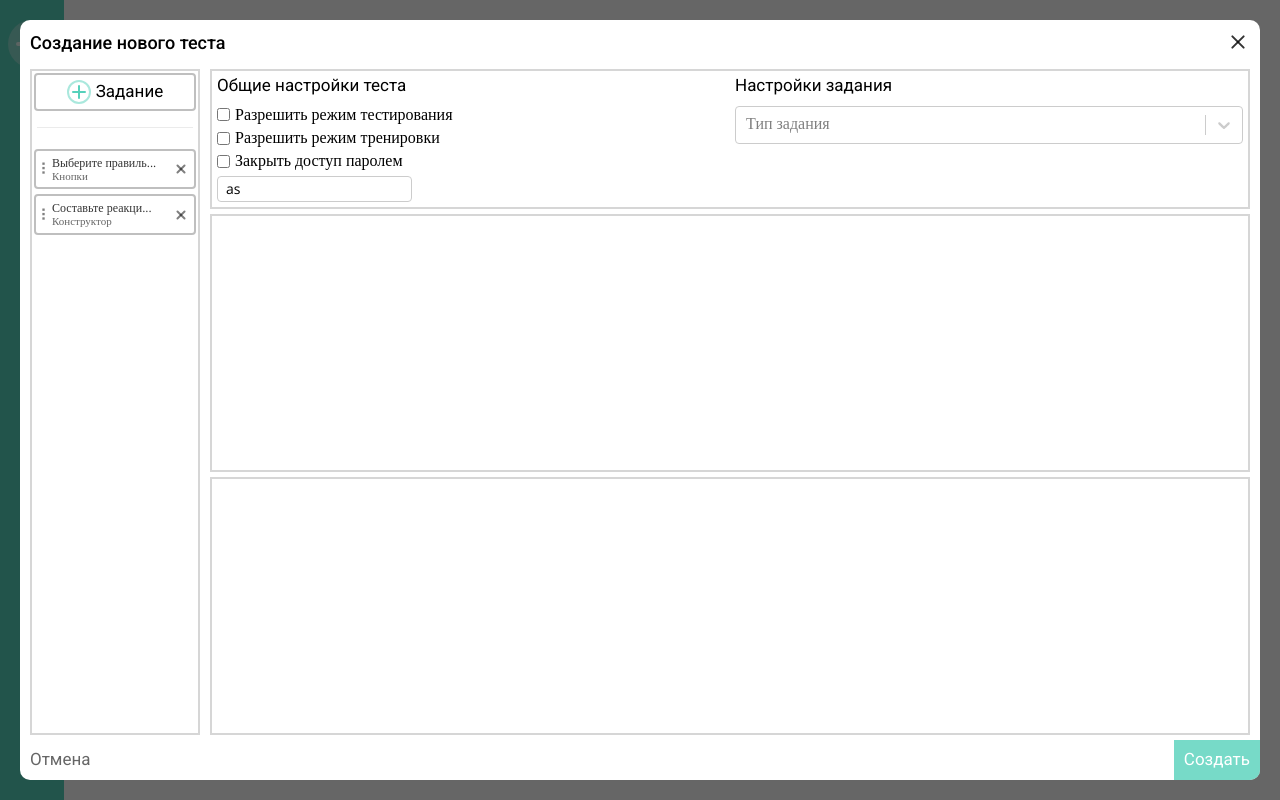
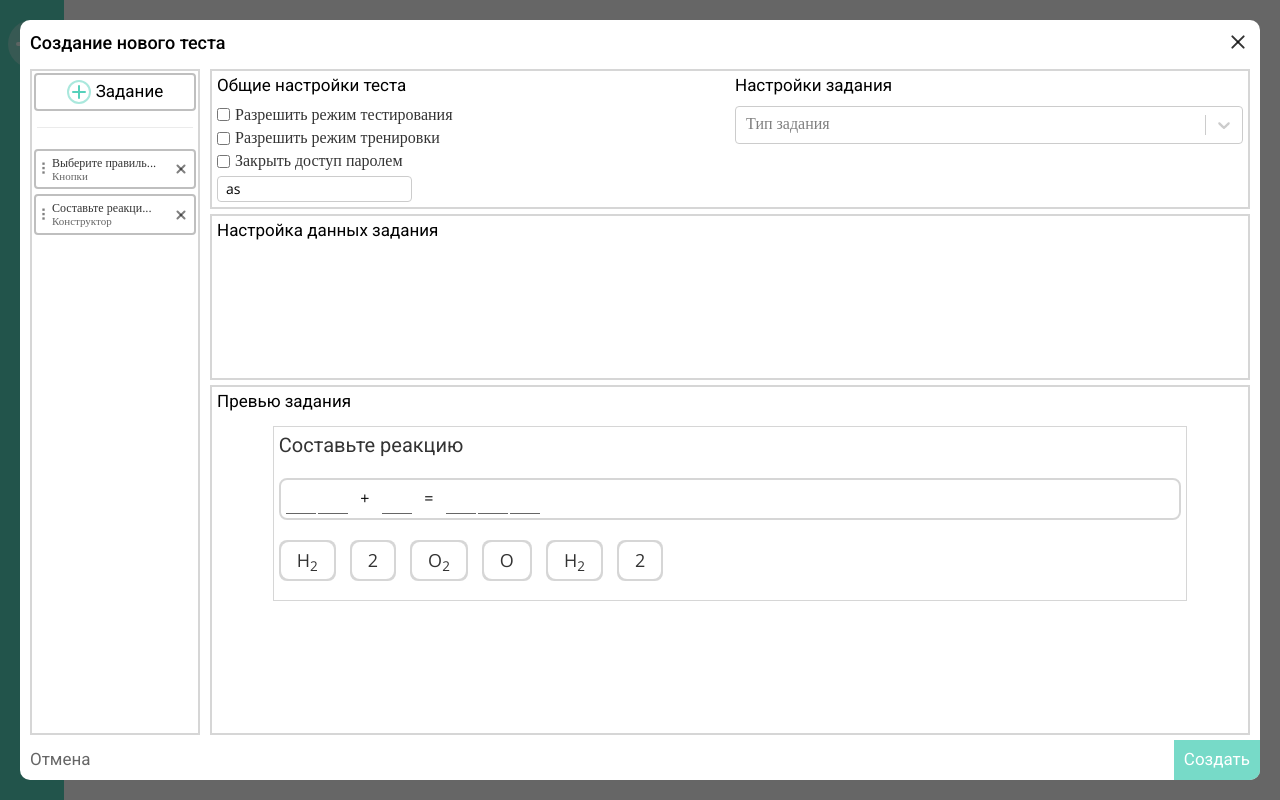
Before and after one commit to DoshSempai/study-platform, a React app: page /#/ in a window 1280 px wide. Built offline with nearby package versions, Linux system fonts and the light colour scheme.

Commit message:
[test_wizard] Styling Placement, Preview First Approach

```diff
--- a/src/view/components/testwizard/testwizard.css
+++ b/src/view/components/testwizard/styles/testwizard.css
@@ -1,4 +1,4 @@
-@import '../../../assets/palette.css';
+@import '../../../../assets/palette.css';
 
 .testwizard-wrap {
   position: fixed;
--- a/src/view/components/testwizard/testwizard.preview.css
+++ b/src/view/components/testwizard/styles/testwizard.data.css
@@ -1,8 +1,10 @@
-@import '../../../assets/palette.css';
+@import '../../../../assets/palette.css';
 
-.testwizard__preview {
+.testwizard__data {
   width: 100%;
   flex-grow: 2;
+  margin-bottom: 5px;
+  padding: 5px;
   box-sizing: border-box;
   border: 2px solid var(--stplatform-black-16);
 }
--- a/src/view/components/testwizard/testwizard.footer.css
+++ b/src/view/components/testwizard/styles/testwizard.footer.css
@@ -1,4 +1,4 @@
-@import '../../../assets/palette.css';
+@import '../../../../assets/palette.css';
 
 .testwizard__footer {
   display: flex;
--- a/src/view/components/testwizard/testwizard.header.css
+++ b/src/view/components/testwizard/styles/testwizard.header.css
@@ -1,4 +1,4 @@
-@import '../../../assets/palette.css';
+@import '../../../../assets/palette.css';
 
 .testwizard__header {
   display: flex;
--- /dev/null
+++ b/src/view/components/testwizard/styles/testwizard.preview.css
@@ -0,0 +1,21 @@
+@import '../../../../assets/palette.css';
+
+.testwizard__preview {
+  width: 100%;
+  flex-grow: 2;
+  padding: 5px;
+  box-sizing: border-box;
+  border: 2px solid var(--stplatform-black-16);
+}
+
+.testwizard__preview-task-wrap {
+  padding: 5px;
+}
+
+.testwizard__preview-task {
+  padding: 5px;
+  max-width: 90%;
+  margin: auto;
+  box-sizing: border-box;
+  border: 1px solid var(--stplatform-black-16);
+}
--- a/src/view/components/testwizard/testwizard.settings.css
+++ b/src/view/components/testwizard/styles/testwizard.settings.css
@@ -1,4 +1,4 @@
-@import '../../../assets/palette.css';
+@import '../../../../assets/palette.css';
 
 .testwizard__setting {
   width: 100%;
@@ -26,4 +26,5 @@
 
 .testwizard__setting_checkbox {
   margin-bottom: 5px;
+  color: var(--stplatform-black-80);
 }
--- a/src/view/components/testwizard/testwizard.tasklist.css
+++ b/src/view/components/testwizard/styles/testwizard.tasklist.css
@@ -1,4 +1,4 @@
-@import '../../../assets/palette.css';
+@import '../../../../assets/palette.css';
 
 .testwizard__exircise_list-wrap {
   width: 100%;
--- a/src/view/components/testwizard/testwizard.data.css
+++ /dev/null
@@ -1,9 +0,0 @@
-@import '../../../assets/palette.css';
-
-.testwizard__data {
-  width: 100%;
-  flex-grow: 2;
-  margin-bottom: 5px;
-  box-sizing: border-box;
-  border: 2px solid var(--stplatform-black-16);
-}
--- /dev/null
+++ b/src/view/components/testwizard/testwizard.preview.tsx
@@ -0,0 +1,44 @@
+import React from 'react';
+import { ExerciseType, ITestExerciseAll } from '../../../data/exercise-types';
+import { ExerciseButton } from '../exersices/button-exersice/Button-exersice';
+import { ExerciseTouch } from '../exersices/touch-exercise/Touch-exercise';
+
+interface ITestWizardPreview {
+	task: ITestExerciseAll;
+}
+
+const emptyFn = (): void => {
+	/* noop */
+};
+
+export const TestWizardPreview = ({ task }: ITestWizardPreview): JSX.Element => {
+	const getTask = (): JSX.Element => {
+		switch (task.type) {
+			case ExerciseType.button:
+				return (
+					<ExerciseButton
+						key={`${task.question}-${task.answer}`}
+						title={task.title}
+						variants={task.variants}
+						question={task.question}
+						setUserAnswer={emptyFn}
+					/>
+				);
+			case ExerciseType.touch:
+				return (
+					<ExerciseTouch
+						key={`${task.type}`}
+						title={task.title}
+						answer={task.answer}
+						question={task.question}
+						setUserAnswer={emptyFn}
+					/>
+				);
+		}
+	};
+	return (
+		<div className="testwizard__preview-task-wrap">
+			<div className="testwizard__preview-task">{getTask()}</div>
+		</div>
+	);
+};
--- a/src/view/components/testwizard/testwizard.tsx
+++ b/src/view/components/testwizard/testwizard.tsx
@@ -1,18 +1,19 @@
 import React, { useState } from 'react';
 import Select from 'react-select';
 import { Checkbox } from '../formparts/checkbox/checkbox';
+import { Input } from '../formparts/textinput/textinput';
 import { ExerciseType, ITestExerciseAll } from '../../../data/exercise-types';
 import { exerciseList } from '../../../data/test-exercise';
 import { truncateString } from '../../../utils';
-import './testwizard.css';
-import './testwizard.header.css';
-import './testwizard.footer.css';
-import './testwizard.content.css';
-import './testwizard.tasklist.css';
-import './testwizard.settings.css';
-import './testwizard.data.css';
-import './testwizard.preview.css';
-import { Input } from '../formparts/textinput/textinput';
+import './styles/testwizard.css';
+import './styles/testwizard.header.css';
+import './styles/testwizard.footer.css';
+import './styles/testwizard.content.css';
+import './styles/testwizard.tasklist.css';
+import './styles/testwizard.settings.css';
+import './styles/testwizard.data.css';
+import './styles/testwizard.preview.css';
+import { TestWizardPreview } from './testwizard.preview';
 
 interface ITestWizard {
 	onCloseModal?: () => void;
@@ -31,6 +32,7 @@ const typeOptions = [
 export const TestWizard = ({ onCloseModal }: ITestWizard): JSX.Element => {
 	// const [tasks, setTasks] = useState<ITestExerciseAll[]>([]);
 	const [tasks, setTasks] = useState<ITestExerciseAll[]>(exerciseList['3']);
+	const tempCurrentTask = tasks[1];
 
 	const onCreateNewTask = (): void => {
 		/* todo */
@@ -132,8 +134,13 @@ export const TestWizard = ({ onCloseModal }: ITestWizard): JSX.Element => {
 								/>
 							</div>
 						</div>
-						<div className="testwizard__data"></div>
-						<div className="testwizard__preview"></div>
+						<div className="testwizard__data">
+							<div className="testwizard__setting_part-title">Настройка данных задания</div>
+						</div>
+						<div className="testwizard__preview">
+							<div className="testwizard__setting_part-title">Превью задания</div>
+							{tempCurrentTask && <TestWizardPreview task={tempCurrentTask} />}
+						</div>
 					</div>
 				</div>
 				<div className="testwizard__footer">
```
Also changed, not shown: src/view/components/testwizard/styles/testwizard.content.css (renamed from src/view/components/testwizard/testwizard.content.css).
